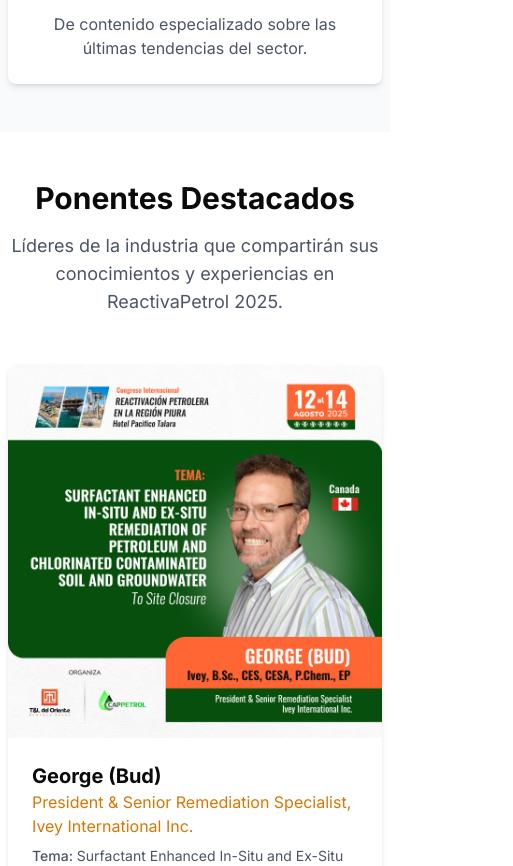
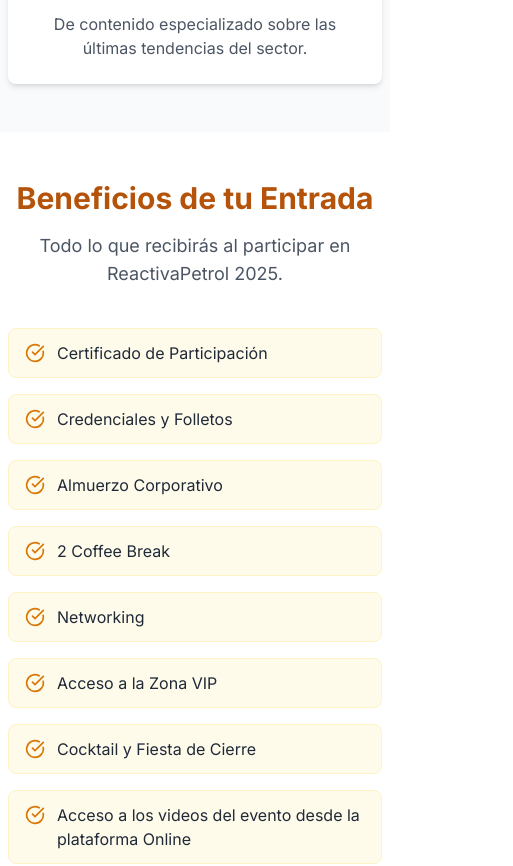
Before and after one commit to Evangelivm/evento-petrolero-info, a Next.js app: page / in a window 390 px wide. Shown: the part 2260-3126 px from the top of the page, 513 px wide, since content can reach past the window. Built offline with nearby package versions, Linux system fonts and the light colour scheme.

Commit message:
correcciones

```diff
--- a/app/page.tsx
+++ b/app/page.tsx
@@ -481,6 +481,43 @@ export default function Home() {
                   </div>
                 </CardContent>
               </Card>
+            </div>
+          </div>
+        </section>
+
+        {/* Beneficios de tu Entrada */}
+        <section id="beneficios" className="py-12 sm:py-16">
+          <div className="container mx-auto px-2 sm:px-4">
+            <div className="text-center mb-10">
+              <h2 className="text-3xl font-bold mb-4 text-amber-700">
+                Beneficios de tu Entrada
+              </h2>
+              <p className="text-lg text-gray-600 max-w-2xl mx-auto">
+                Todo lo que recibirás al participar en ReactivaPetrol 2025.
+              </p>
+            </div>
+            <div className="max-w-2xl mx-auto">
+              <ul className="grid gap-4 sm:grid-cols-2">
+                {[
+                  "Certificado de Participación",
+                  "Credenciales y Folletos",
+                  "Almuerzo Corporativo",
+                  "2 Coffee Break",
+                  "Networking",
+                  "Acceso a la Zona VIP",
+                  "Cocktail y Fiesta de Cierre",
+                  "Acceso a los videos del evento desde la plataforma Online",
+                  "Membresía Anual (solo por pago de 3 días)",
+                ].map((item, idx) => (
+                  <li
+                    key={idx}
+                    className="flex items-start gap-3 bg-amber-50 rounded-lg px-4 py-3 border border-amber-100"
+                  >
+                    <CheckCircle className="h-5 w-5 text-amber-600 mt-0.5 flex-shrink-0" />
+                    <span className="text-base text-gray-800">{item}</span>
+                  </li>
+                ))}
+              </ul>
             </div>
           </div>
         </section>
@@ -1258,9 +1295,6 @@ export default function Home() {
                     "https://hebbkx1anhila5yf.public.blob.vercel-storage.com/centro1.jpg-nWF1NgHSV4sLjZnoxcj32yLrYtmpaB.jpeg",
                     "https://hebbkx1anhila5yf.public.blob.vercel-storage.com/north.jpg-S6NiYQ1WtmhOY6exa5GwWaQn01wQEy.jpeg",
                     "https://hebbkx1anhila5yf.public.blob.vercel-storage.com/WhatsApp%20Image%202025-05-24%20at%2012.11.07%20PM-ChEwWMrmx324rxZLyBWWjmQUBoU897.jpeg",
-                    "https://hebbkx1anhila5yf.public.blob.vercel-storage.com/LOGO%20TIERRA%20ADENTRO%20HORIZONAL%20EN%20ALTAS-koxBZTLAeJw5Ijc9eNOzcuDOWXWPH0.png",
-                    "/placeholder.svg",
-                    "/placeholder.svg",
                   ].map((logo, index) =>
                     index === 0 ? (
                       <Link
@@ -1846,6 +1880,46 @@ export default function Home() {
             </div>
           </div>
         </section>
+        {/* Operaciones Offshore en Marcha */}
+        <section id="offshore" className="py-12 sm:py-16 bg-slate-50">
+          <div className="container mx-auto px-2 sm:px-4">
+            <div className="text-center mb-12">
+              <h2 className="text-3xl font-bold mb-4 text-amber-700">
+                Operaciones Offshore en Marcha
+              </h2>
+              <p className="text-lg text-gray-600 max-w-3xl mx-auto">
+                Descubre cómo se desarrollan las operaciones offshore en la
+                región Piura y su impacto en la industria petrolera nacional.
+              </p>
+            </div>
+            <div className="flex justify-center">
+              {/* Contenedor para el primer video */}
+              <div className="bg-white rounded-xl shadow-lg border-2 border-amber-500 p-4 max-w-[380px] w-full flex flex-col items-center mr-6">
+                <div className="relative w-[270px] h-[480px] rounded-lg overflow-hidden bg-black flex items-center justify-center">
+                  <iframe
+                    src="op_offshore.webm"
+                    title="Operaciones Offshore en Marcha"
+                    allow="accelerometer; autoplay; clipboard-write; encrypted-media; gyroscope; picture-in-picture"
+                    allowFullScreen
+                    className="absolute inset-0 w-full h-full"
+                  />
+                </div>
+              </div>
+              {/* Contenedor para el segundo video */}
+              <div className="bg-white rounded-xl shadow-lg border-2 border-amber-500 p-4 max-w-[380px] w-full flex flex-col items-center">
+                <div className="relative w-[270px] h-[480px] rounded-lg overflow-hidden bg-black flex items-center justify-center">
+                  <iframe
+                    src="op_offshore_2.webm"
+                    title="Operaciones Offshore en Marcha 2"
+                    allow="accelerometer; autoplay; clipboard-write; encrypted-media; gyroscope; picture-in-picture"
+                    allowFullScreen
+                    className="absolute inset-0 w-full h-full"
+                  />
+                </div>
+              </div>
+            </div>
+          </div>
+        </section>
         {/* Footer */}
         <footer className="bg-slate-900 text-white py-12 sm:py-16">
           <div className="container mx-auto px-2 sm:px-4">
```
